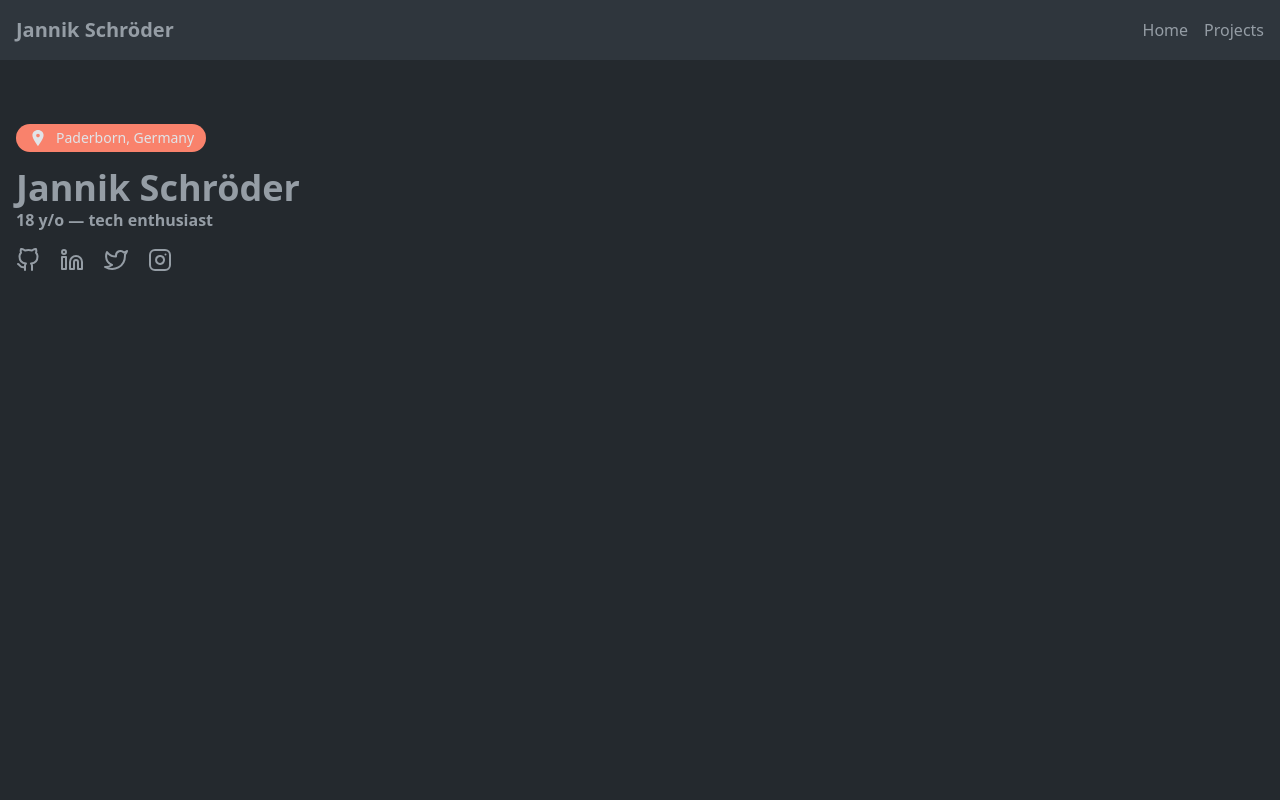
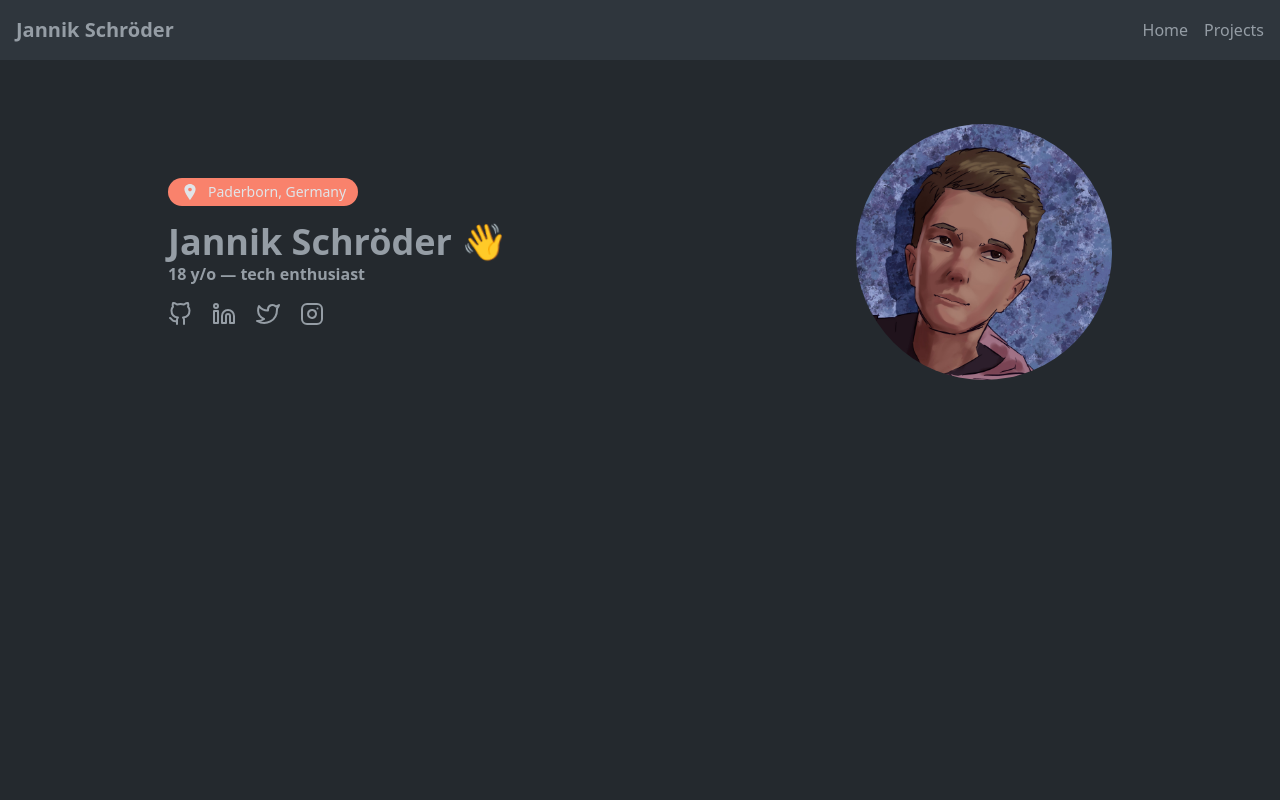
Before and after one commit to Jannik-Schroeder/jannik.schroeder.is, a Next.js app: page / in a window 1280 px wide. Shown: the top 800 px of the page. Built offline with nearby package versions, Linux system fonts and the light colour scheme.

Commit message:
Added picture Container

```diff
--- a/app/globals.css
+++ b/app/globals.css
@@ -5,3 +5,37 @@
 body {
   background-color: #24292e;
 }
+.wave {
+  animation-name: wave-animation;
+  animation-duration: 2.5s;
+  animation-iteration-count: infinite;
+  transform-origin: 70% 70%;
+  display: inline-block;
+}
+
+@keyframes wave-animation {
+  0% {
+    transform: rotate(0deg);
+  }
+  10% {
+    transform: rotate(14deg);
+  }
+  20% {
+    transform: rotate(-8deg);
+  }
+  30% {
+    transform: rotate(14deg);
+  }
+  40% {
+    transform: rotate(-4deg);
+  }
+  50% {
+    transform: rotate(10deg);
+  }
+  60% {
+    transform: rotate(0deg);
+  }
+  100% {
+    transform: rotate(0deg);
+  }
+}
--- a/components/header.tsx
+++ b/components/header.tsx
@@ -13,7 +13,7 @@ const Header = () => {
     };
 
     return (
-        <header className="bg-secondary py-4">
+        <header className="bg-secondary py-4 ">
             <div className="container mx-auto flex justify-between items-center px-4">
                 <Link href="/">
                     <div className="text-primary font-bold text-xl">Jannik Schröder</div>
--- a/components/welcome.tsx
+++ b/components/welcome.tsx
@@ -1,6 +1,7 @@
 "use client";
 
 import React from 'react'
+import Image from 'next/image'
 import {IoIosPin} from "react-icons/io";
 import {TypeAnimation} from "react-type-animation";
 import {FiGithub, FiTwitter, FiInstagram, FiLinkedin} from "react-icons/fi";
@@ -8,6 +9,7 @@ import {FiGithub, FiTwitter, FiInstagram, FiLinkedin} from "react-icons/fi";
 
 const Welcome = () => {
     return (
+        <div className="container lg:max-w-screen-lg mx-auto px-6 break-all">
             <div className="bg-primary justify-center">
                 <div className="container mx-auto px-4 py-8 md:py-16 h-full flex items-center justify-center">
                     <div className="flex flex-col md:flex-row items-center justify-center md:justify-between w-full">
@@ -18,7 +20,7 @@ const Welcome = () => {
                                     Paderborn, Germany
                                 </div>
                             </a>
-                            <h1 className="text-4xl md:h-6 font-bold mb-4 text-primary">Jannik Schröder</h1>
+                                <h1 className="text-4xl md:h-6 font-bold mb-4 text-primary">Jannik Schröder <span className="wave">👋</span></h1>
                             <div className="text-primary flex font-semibold dark:text-gray-100 mb-4">
                                 {new Date().getFullYear() - 2005} y/o &mdash;&nbsp;
                                 <TypeAnimation
@@ -50,7 +52,17 @@ const Welcome = () => {
                                 </a>
                             </div>
                         </div>
-                    <div>
+                    <div className="flex justify-center md:justify-end">
+                        <div className="invisible md:visible md:w-64 md:h-64">
+                            <Image
+                                src="/me.jpeg"
+                                width={1024}
+                                height={1024}
+                                alt="Jannik Schröder"
+                                className="rounded-full"
+                            />
+                        </div>
+                    </div>
                     </div>
                 </div>
             </div>
```
Also changed, not shown: public/me.jpeg (added). Lines whose indentation alone changed are shown as unchanged.
